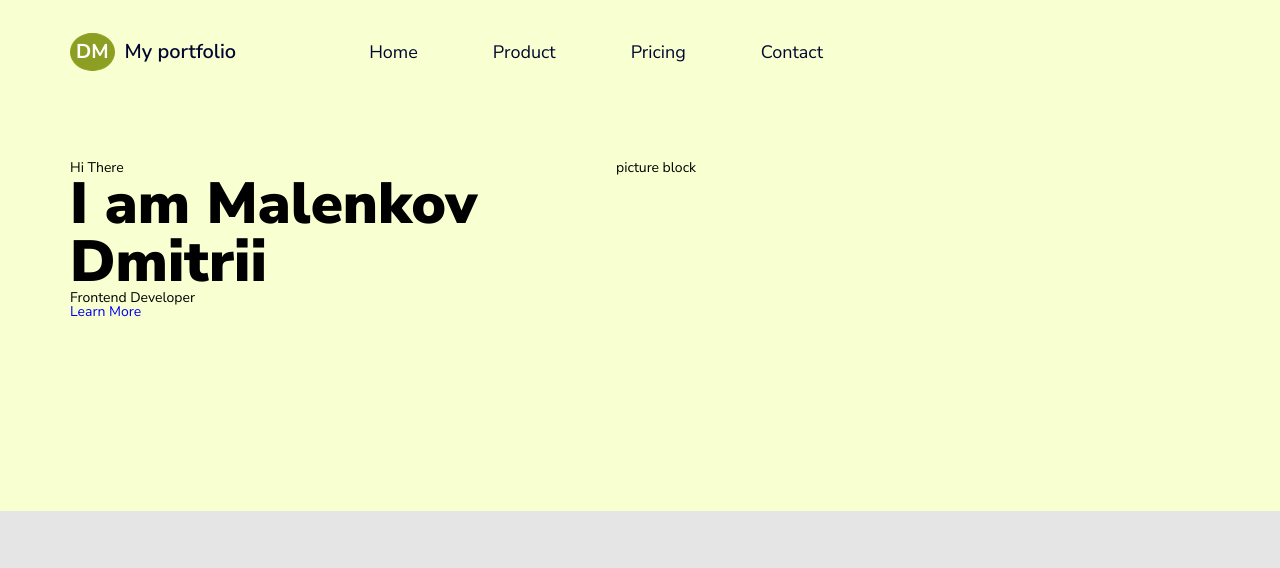
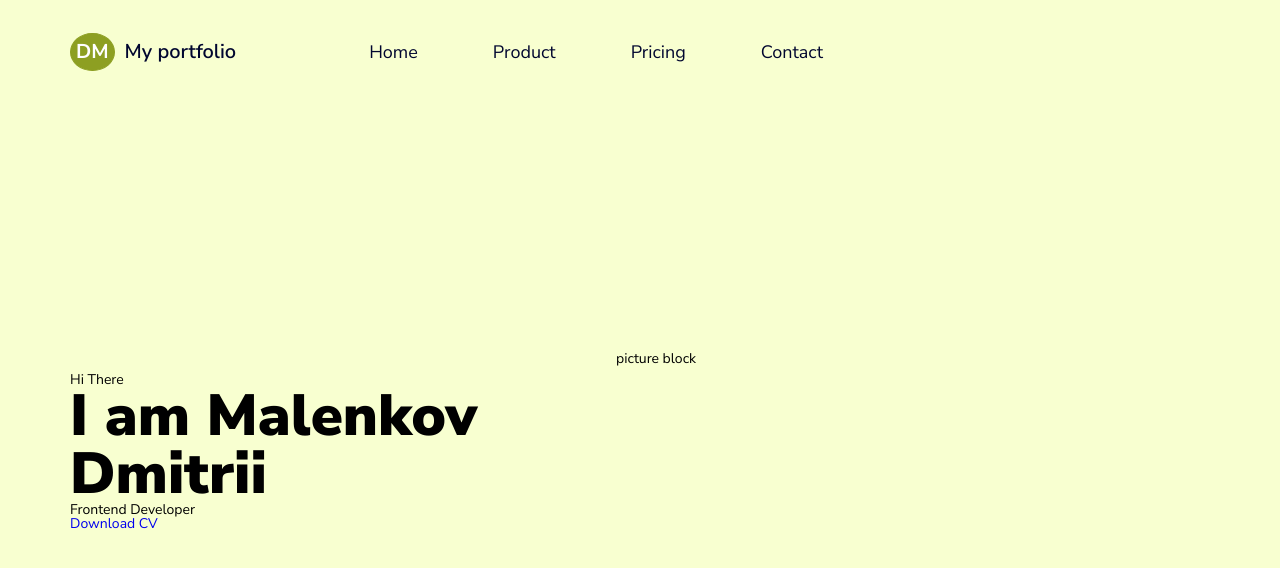
Before and after one commit to DmitryMN/my_portfolio, a React (Create React App) app: page / in a window 1280 px wide. Shown: the top 568 px of the page. Built offline with nearby package versions, Linux system fonts and the light colour scheme.

Commit message:
refactoring

```diff
--- a/public/index.html
+++ b/public/index.html
@@ -29,7 +29,7 @@
   </head>
   <body>
     <noscript>You need to enable JavaScript to run this app.</noscript>
-    <div id="root"></div>
+    <div id="root" class="wrapper"></div>
     <!--
       This HTML file is a template.
       If you open it directly in the browser, you will see an empty page.
--- a/src/App.js
+++ b/src/App.js
@@ -4,10 +4,10 @@ import Main from './components/Main/Main';
 
 function App() {
   return (
-    <div className="wrapper">
+    <>
       <Header/>
       <Main />
-    </div>
+    </>
   );
 }
 
--- a/src/components/Header/header.css
+++ b/src/components/Header/header.css
@@ -1,10 +1,6 @@
 .header {
-    position: absolute;
-    width: 100%;
-    top: 0;
-    left: 0;
+    flex: 0 0 auto;
     background-color:  #F8FFD0;
-    z-index: 50;
 }
 .header__container {
     display: flex;
--- a/src/components/Main/Main.js
+++ b/src/components/Main/Main.js
@@ -11,7 +11,7 @@ const Main = () => {
                         <h1 className="main_block__title">I am Malenkov Dmitrii</h1>
                         <span className="main_block__text">Frontend Developer</span>
                         <div className="main_block__buttons">
-                            <a href="#" className="main_block__button main_block__button_border">Learn More</a>
+                            <a href="#" className="main_block__button main_block__button_border" download>Download CV</a>
                         </div>
                     </div>
                     <div className="main_block__image">
--- a/src/components/Main/main.css
+++ b/src/components/Main/main.css
@@ -3,10 +3,12 @@
     background: #F8FFD0;
 }
 .main_block {
-    padding: 161px 0 192px 0;
+    height: calc(100vh - 104px);
 }
 .main_block__container {
     display: flex;
+    flex-wrap: wrap;
+    align-items: center;
     height: 100%;
 }
 .main_block__body {
@@ -18,5 +20,6 @@
 
 }
 .main_block__image {
-
+    width: 300px;
+    height: 200px;
 }
--- a/src/index.css
+++ b/src/index.css
@@ -29,7 +29,7 @@ button::-moz-focus-inner {padding:0;border:0;}
 a, a:visited{text-decoration: none;}
 a:hover{text-decoration: none;}
 ul li{list-style: none;}
-img{vertical-align: top;}
+img{vertical-align: top; max-width: 100%}
 h1,h2,h3,h4,h5,h6{font-size:inherit;font-weight: 400;}
 /*--------------------*/
 
```
Also changed, not shown: 2 other files (tests, documents, lock files or other folders).
